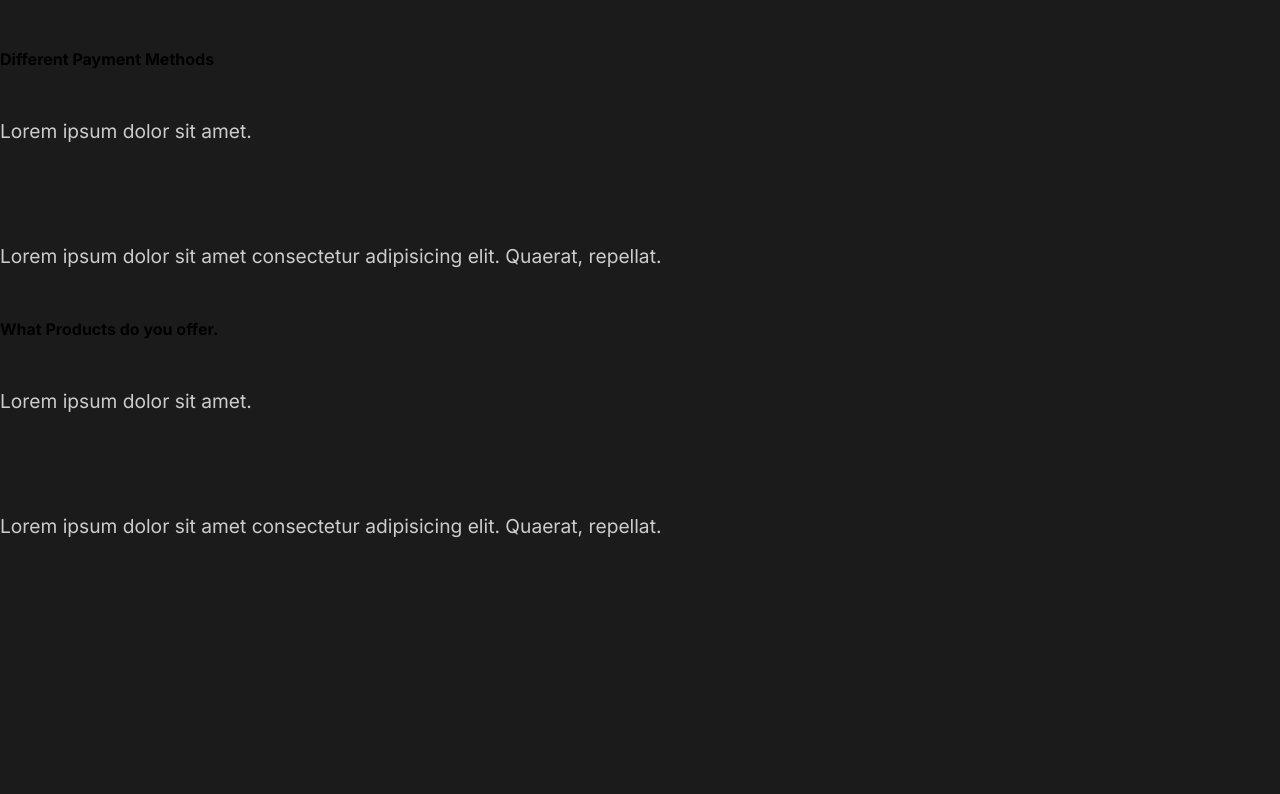
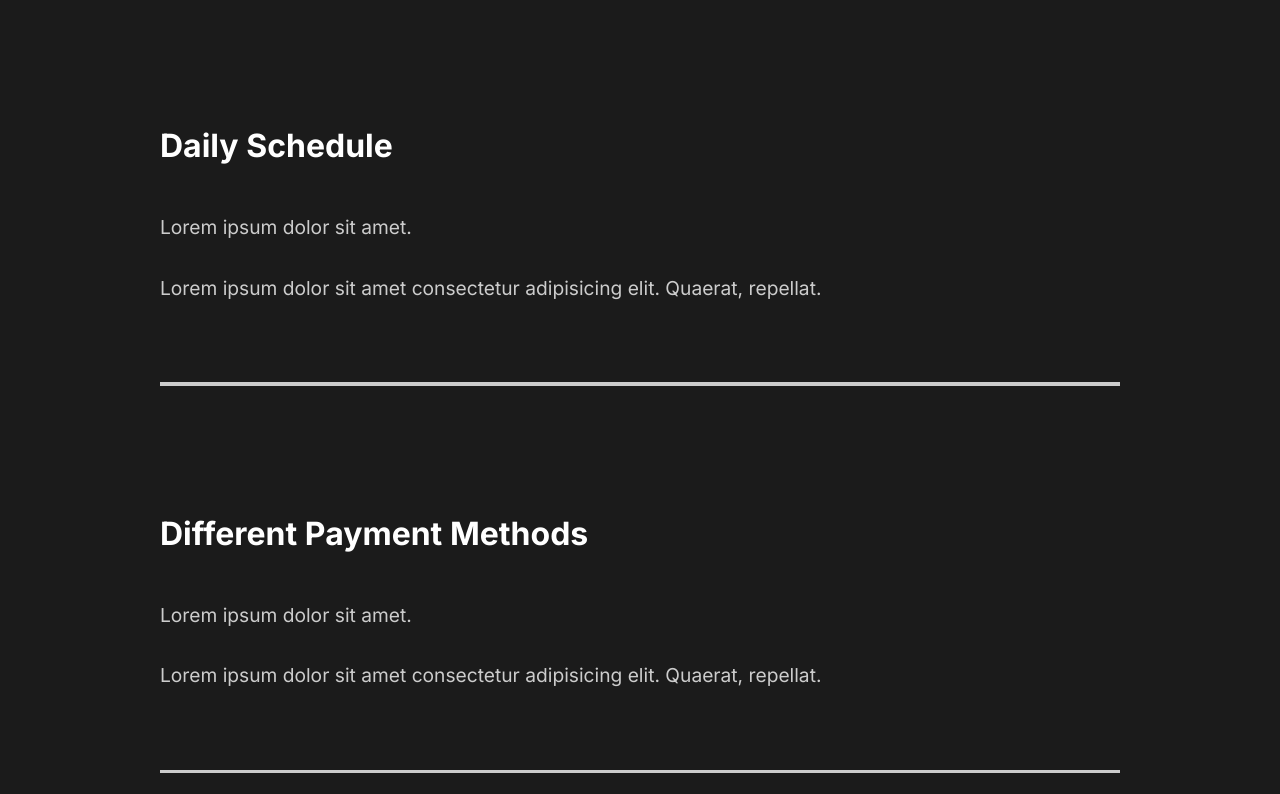
Before and after one commit to Anishb7/capture-portfolio, a React (Create React App) app: page / in a window 1280 px wide. Shown: the part 2186-2980 px from the top of the page. Before the commit the page ends 2774 px from the top, so only its background shows below. Built offline with nearby package versions, Linux system fonts and the light colour scheme.

Commit message:
7.  Faq section styling

```diff
--- a/src/components/FaqSection.js
+++ b/src/components/FaqSection.js
@@ -1,8 +1,10 @@
 import React from 'react';
+import styled from 'styled-components';
+import { About } from '../styles';
 
 const FaqSection = () => {
   return (
-    <div className='faq'>
+    <Faq>
       <h2>
         Any Questions <span>FAQ</span>
       </h2>
@@ -15,6 +17,7 @@
             repellat.
           </p>
         </div>
+        <div className='faq-line'></div>
       </div>
       <div className='question'>
         <h4>Daily Schedule</h4>
@@ -25,6 +28,7 @@
             repellat.
           </p>
         </div>
+        <div className='faq-line'></div>
       </div>
       <div className='question'>
         <h4>Different Payment Methods</h4>
@@ -35,6 +39,7 @@
             repellat.
           </p>
         </div>
+        <div className='faq-line'></div>
       </div>
       <div className='question'>
         <h4>What Products do you offer.</h4>
@@ -45,9 +50,37 @@
             repellat.
           </p>
         </div>
+        <div className='faq-line'></div>
       </div>
-    </div>
+    </Faq>
   );
 };
 
+const Faq = styled(About)`
+  display: block;
+  span {
+    display: block;
+  }
+  h2 {
+    padding-bottom: 2rem;
+    font-weight: lighter;
+  }
+  .faq-line {
+    background: #cccccc;
+    height: 0.2rem;
+    margin: 2rem 0rem;
+    width: 100%;
+  }
+  .question {
+    padding: 3rem 0rem;
+    cursor: pointer;
+  }
+  .answer {
+    padding: 2rem 0rem;
+    p {
+      padding: 1rem 0rem;
+    }
+  }
+`;
+
 export default FaqSection;
--- a/src/components/GlobalStyle.js
+++ b/src/components/GlobalStyle.js
@@ -36,6 +36,7 @@
     }
     h4{
         font-weight: bold;
+        font-size: 2rem;
     }
     a{
          font-size: 1.1.rem;
```
